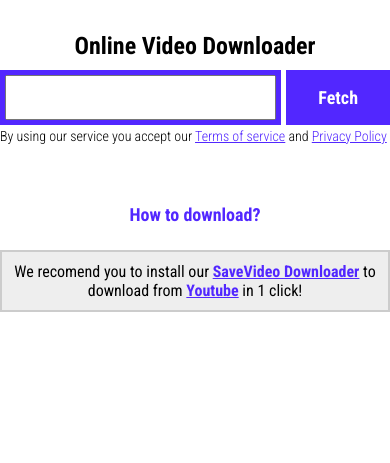
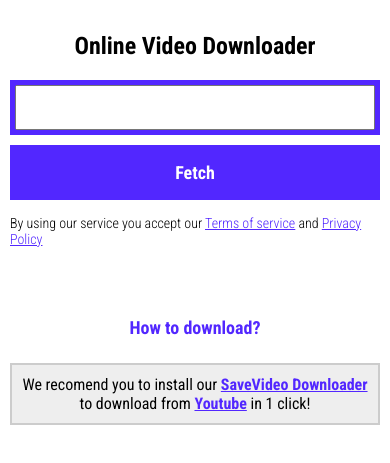
Before and after one commit to moaj257/save-video, a Next.js app: page / in a window 390 px wide. Shown: the part 373-836 px from the top of the page. Built offline with nearby package versions, Linux system fonts and the light colour scheme.

Commit message:
Added Responsiveness

```diff
--- a/assets/css/app.css
+++ b/assets/css/app.css
@@ -21,10 +21,11 @@ a{text-decoration: none; color: inherit;}
 .body-items .search-tos, .video-timing, .video-title{font-size: 14px; font-weight: lighter; margin-top: 3px;}
 .body-items .search-box .search{flex: 1;}
 .body-items .search-button{margin-left: 5px;}
-.body-items .search-button, .search-box .search{padding: 5px; background-color: #5227FF;}
+.search-box .search{padding: 5px; background-color: #5227FF;}
 .body-items .search-box .search .search-input{width: 100%; font-size: 18px;}
 .body-items .search-button .search-btn, .download-button .download-btn{background-color: #5227FF; border: 2px solid #5227FF; font-size: 18px; font-weight: bold; color: #fff; padding: 0 25px;}
 .body-items .search-box .search .search-input, .search-button .search-btn{height: 45px;}
+.search-button .search-btn{height: 55px; width: 100%;}
 
 .body-items .container .body-heading{font-size: 18px; color: #5227FF; margin-bottom: 25px;}
 .recomendations{padding: 10px; background-color: #EEEEEE; font-size: 16px; text-align: center; margin-top: 25px;}
@@ -37,10 +38,21 @@ a{text-decoration: none; color: inherit;}
 .video-thumbnail img{width: 180px; border-color: #fff;}
 .download-item, .video-desc{justify-content: flex-start; align-items: flex-start;}
 .video-desc{flex: 1; padding: 10px; flex-direction: column; justify-content: space-between;}
-.video-desc, .video-data{width: calc(100% - 180px);}
+.video-desc, .video-data{width: calc(100% - 0px);}
 
-.download-button .download-btn, .download-button{width: 100%;}
-.download-button .download-btn{padding: 15px 25px; margin-left: 10px;}
-.formats-selector{padding: 14px 10px; font-size: 18px; background-color: #eee; color: #000; border: 2px solid #ccc;}
+.download-button{width: 100%;}
+.download-button .download-btn{padding: 15px 25px; margin-left: 10px; flex: 1;}
+.formats-selector{padding: 14px 10px; font-size: 18px; background-color: #eee; color: #000; border: 2px solid #ccc; width: 100%;}
 
 /* .formats{position: absolute; top: 0; background: #fff; width: 100%; border: 1px solid; box-shadow: 0px 0px 15px #ccc; border-radius: 15px;} */
+
+@media (max-width: 767px){
+    .search-box, .download-item, .video-desc, .download-button{flex-direction: column; align-items: center;}
+    .search-box .search, .search-box .search-button, .search-box, .video-desc, .download-button, .video-thumbnail img, .formats, .video-desc, .video-data, .download-button .download-btn{width: 100%;}
+    .video-thumbnail, .video-desc{height: auto;}
+    .search-box .search-button, .download-button .download-btn{margin-left: 0; margin-top: 10px;}
+    .download-item{margin: 0 10px;}
+    .recomendations{margin: 25px 10px;}
+    .body-items .search-tos, .download-button{margin-top: 15px;}
+    .search-container{padding: 10px;}
+}
--- a/utils/api.js
+++ b/utils/api.js
@@ -1,7 +1,7 @@
 import axios from 'axios';
 // const apiUrl = 'https://save-video.vercel.app/api';
-const apiUrl = 'https://save-video.herokuapp.com/api';
-// const apiUrl = 'http://localhost:3000/api';
+// const apiUrl = 'https://save-video.herokuapp.com/api';
+const apiUrl = 'http://localhost:3000/api';
 
 const api = axios.create({
     baseURL: `${apiUrl}`,
```
